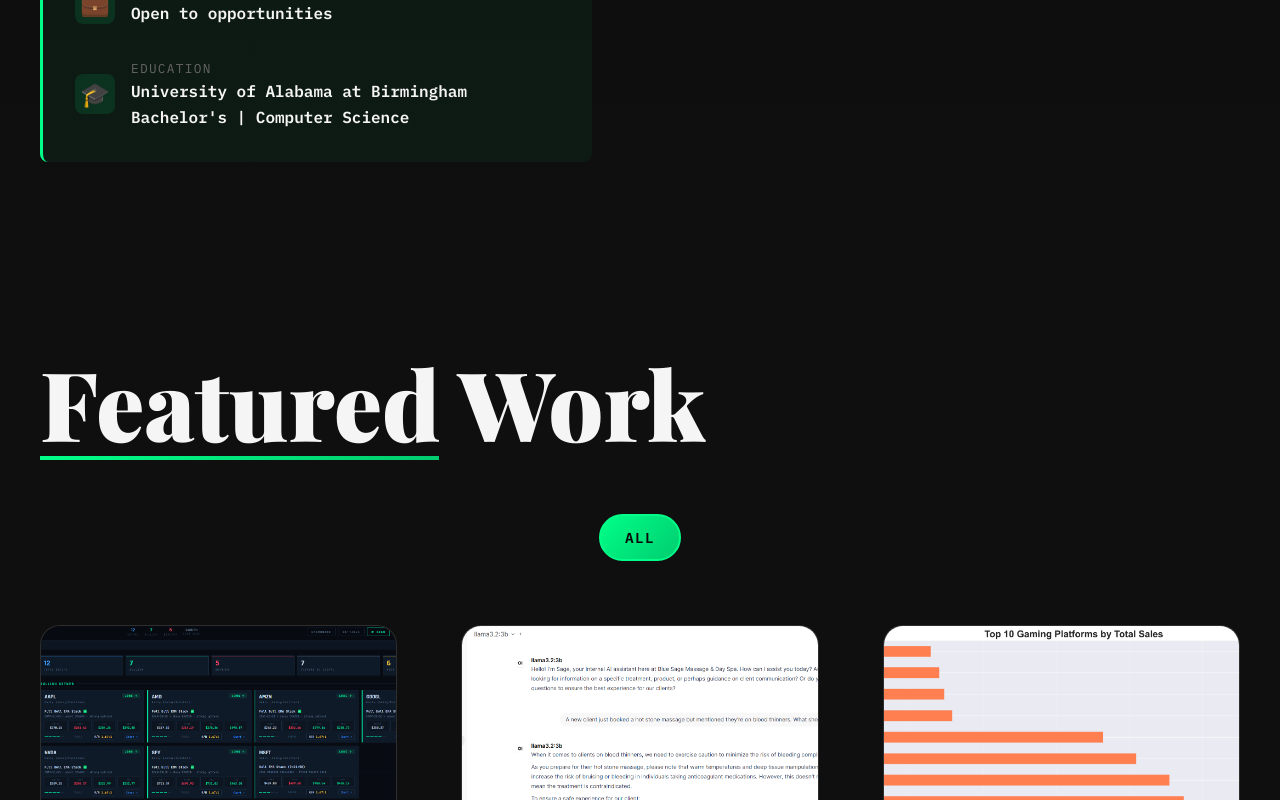
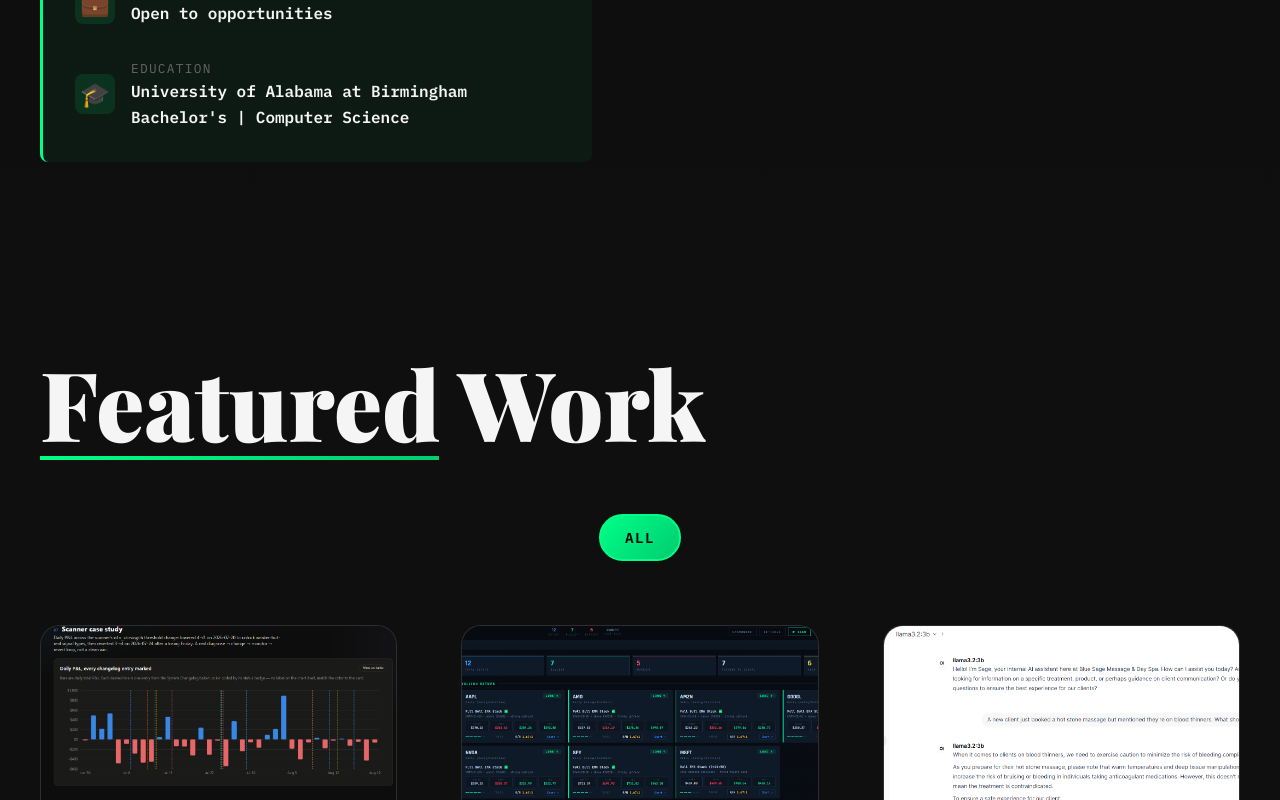
Before and after one commit to cblalock/portfolio, a React (Create React App) app: page / in a window 1280 px wide. Shown: the part 2000-2800 px from the top of the page. Built offline with nearby package versions, Linux system fonts and the light colour scheme.

Commit message:
added trading agent dashboard project

```diff
--- a/src/components/Projects.js
+++ b/src/components/Projects.js
@@ -7,6 +7,17 @@ function Projects() {
   const projects = [
     {
       id: 1,
+      title: 'Trading Agent Performance Analytics',
+      category: 'personal',
+      description: 'A Claude driven autonomous options-trading agent. Logs every decision: entries exits, reasoning, and technical signal data to a SQLite database, generating a real and self-produced dataset. Built a SQL/Pandas analysis pipeline and two independent dashboards (Tableau + live web version) to track performance and diagnose loss patterns.',
+      tech: ['Python', 'SQLite', 'Pandas', 'Tableau', 'JS', 'Claude API'],
+      image: `${process.env.PUBLIC_URL}/images/agent_dashboardpic.png`,
+      github: 'https://github.com/cblalock/trading-agent-dashbaord',
+      live: 'https://cblalock.github.io/trading-agent-dashboard',
+      featured: false,
+    },
+    {
+      id: 2,
       title: 'Setup Scanner',
       category: 'personal',
       description: 'Setup Scanner scans NYSE and NASDAQ stocks using 15 technical indicators across 5 timeframes (5m, 15m, 1h, 4h, daily). Each setup includes a calculated entry, stop loss, two take-profit targets, and a risk/reward ratio. Pro users get continuous auto-scanning during market hours, full access to all indicators, timeframes, and stock tickers.',
@@ -17,7 +28,7 @@ function Projects() {
       featured: false,
     },
     {
-      id: 2,
+      id: 3,
       title: 'Private AI Assistant',
       category: 'personal',
       description: 'Ansible playbook that provisions a fully working private AI assistant from scratch with a single command. Built around a real-world scenario: a business that needs an internal AI tool but cannot send sensitive client data to third-party servers.',
@@ -28,7 +39,7 @@ function Projects() {
       featured: false,
     },
     {
-      id: 3,
+      id: 4,
       title: 'Video Game Sales Analysis',
       category: 'personal',
       description: 'Analyzed 16,000+ video game sales records spanning 1980-2020 to uncover industry trends using Python data science libraries.',
@@ -39,7 +50,7 @@ function Projects() {
       featured: false,
     },
     {
-      id: 4,
+      id: 5,
       title: 'UAB Game Launcher',
       category: 'school',
       description: 'A full-stack web SPA that launches games from a library. REST API and SQLite to manage user data, leaderboards, high scores.',
@@ -48,7 +59,7 @@ function Projects() {
       github: 'https://github.com/cblalock/CS499GameLauncher',
     },
     {
-      id: 5,
+      id: 6,
       title: 'Gearshift',
       category: 'school',
       description: 'Inspired by Portal 2, a fun and challenging first person puzzle game where you try to escape the factory by completing levels.',
@@ -57,7 +68,7 @@ function Projects() {
       github: 'https://github.com/cblalock/Gearshift',
     },
     {
-      id: 6,
+      id: 7,
       title: 'Autonomous Security Drone',
       category: 'school',
       description: 'A drone project to simulate real events where a drone or camera can be used for security/check in purposes. Real time video feed, facial recognition, identity verification, interrupt driven behavior.',
```
Also changed, not shown: public/images/agent_dashboardpic.png (added).
